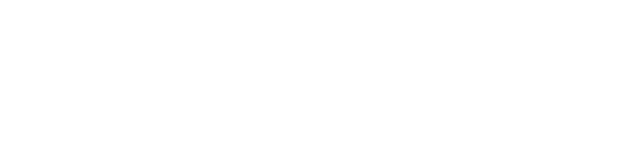
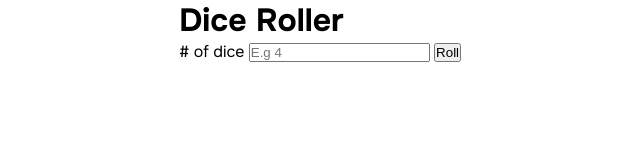
Before and after one commit to vzhqz/Dice-Roller, a plain HTML site: page index.html in a window 1280 px wide. Shown: the whole page, without its empty margins (320-960 px from the left). Drawn offline with Linux system fonts and the light colour scheme.

Commit message:
Added the website elements

```diff
--- a/index.html
+++ b/index.html
@@ -8,6 +8,15 @@
 </head>
 <body>
 
+    <div class="container">
+        <h1>Dice Roller</h1>
+        <label for="diceNum"># of dice</label>
+        <input type="number" placeholder="E.g 4" min="1" id="diceNum">
+        <button onclick="roll()">Roll</button>
+        <p id="diceText"></p>
+        <div id="diceImages"></div>
+    </div>
+
     <script src="script.js"></script>
 </body>
 </html>
```
